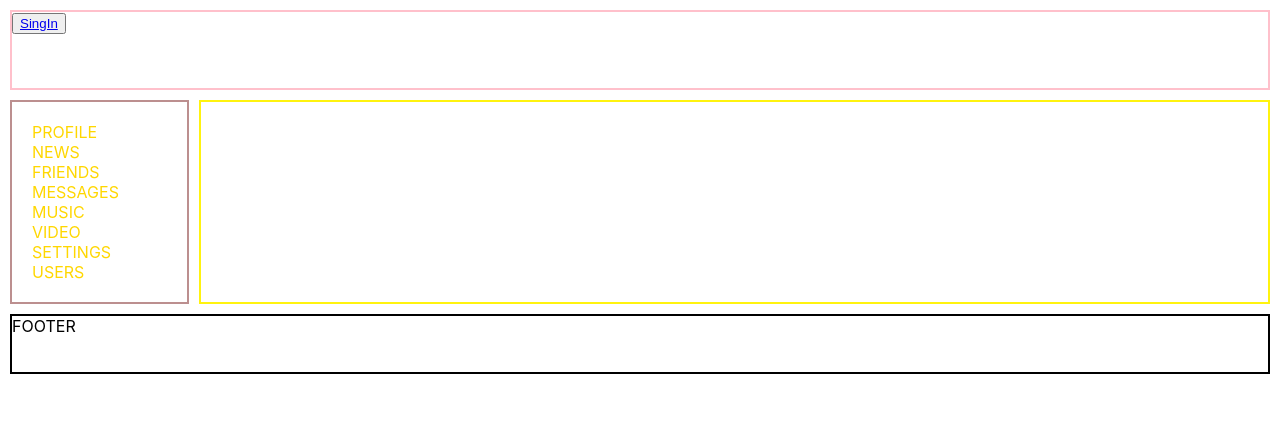
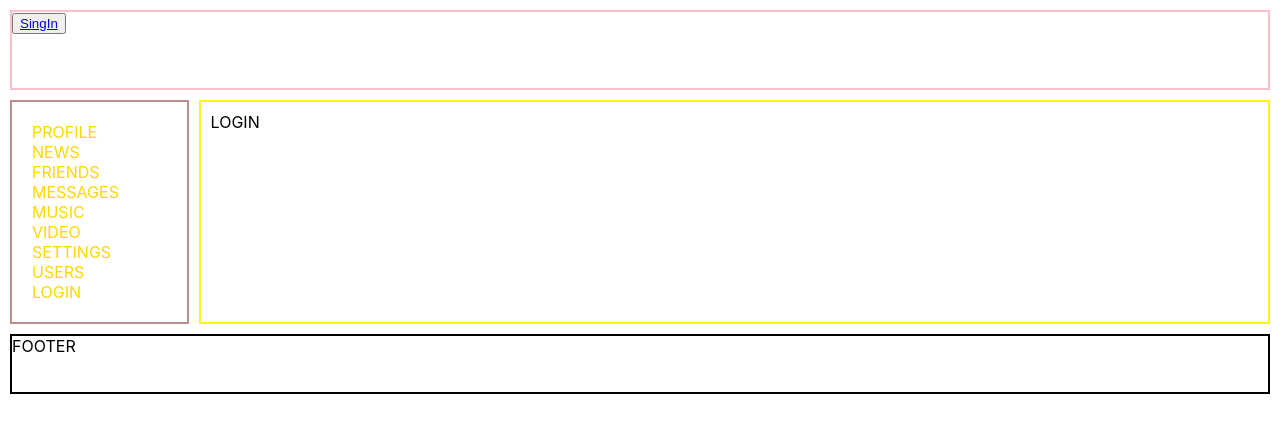
Before and after one commit to hrsk/samurai-way, a React (Create React App) app: page /login in a window 1280 px wide. Shown: the top 432 px of the page. Built offline with nearby package versions, Linux system fonts and the light colour scheme; no server answers.

Commit message:
login empty component, login container component, redirect to login

```diff
--- a/src/components/content/Content.tsx
+++ b/src/components/content/Content.tsx
@@ -1,5 +1,6 @@
 import { Route } from 'react-router-dom';
 import { DialogsContainer } from '../dialogs/DialogContainer';
+import { LoginContainer } from '../login/LoginContainer';
 import { ProfileContainer } from '../profile/ProfileContainer';
 import { UsersContainer } from '../users/UsersContainer';
 import style from "./Content.module.css";
@@ -10,6 +11,7 @@ export const Content = () => {
             <Route exact path={'/profile/:userId?'} component={() => <ProfileContainer />} />
             <Route exact path={'/messages'} component={() => <DialogsContainer />} />
             <Route exact path={'/users'} component={() => <UsersContainer />} />
+            <Route exact path={'/login'} component={() => <LoginContainer />} />
         </div>
     );
 }
--- a/src/components/dialogs/DialogContainer.tsx
+++ b/src/components/dialogs/DialogContainer.tsx
@@ -4,6 +4,7 @@ import { AppStateType } from "../../store/redux-store";
 import { DialogType, MessageType } from "../../types";
 import { changeMessageText, sendMessage } from "../reducers/dialogsReducer";
 import { Dialogs } from "./Dialogs";
+import { Redirect } from "react-router-dom";
 
 export class DialogsConnectComponent extends React.Component<ConnectedPropsType, AppStateType> {
     componentDidMount(): void {
@@ -19,6 +20,7 @@ export class DialogsConnectComponent extends React.Component<ConnectedPropsType,
     }
 
     render(): React.ReactNode {
+        if (!this.props.isAuth) return <Redirect to={'/login'} />
         return <Dialogs {...this.props} />
     }
 }
@@ -26,6 +28,7 @@ type MapStateToPropsType = {
     dialogs: DialogType[]
     messages: MessageType[]
     messageText: string
+    isAuth: boolean
 }
 
 const mapStateToProps = (state: AppStateType): MapStateToPropsType => {
@@ -33,6 +36,7 @@ const mapStateToProps = (state: AppStateType): MapStateToPropsType => {
         dialogs: state.messagesPage.dialogs,
         messages: state.messagesPage.messages,
         messageText: state.messagesPage.messageText,
+        isAuth: state.auth.isAuth
     }
 }
 
--- /dev/null
+++ b/src/components/login/Login.tsx
@@ -0,0 +1,11 @@
+import { ConnectedPropsType } from "./LoginContainer"
+
+interface PropsType extends ConnectedPropsType { }
+
+export const Login = (props: PropsType) => {
+    return (
+        <div>
+            LOGIN
+        </div>
+    )
+}
--- /dev/null
+++ b/src/components/login/LoginContainer.tsx
@@ -0,0 +1,31 @@
+import React from "react";
+import { ConnectedProps, connect } from "react-redux";
+import { AppStateType } from "../../store/redux-store";
+import { Login } from "./Login";
+
+class LoginConnectedComponent extends React.Component<ConnectedPropsType, AppStateType> {
+    componentDidMount(): void {
+
+    }
+
+    render(): React.ReactNode {
+        return <Login {...this.props} />
+    }
+}
+
+type MapStateToPropsType = {
+
+}
+
+const mapStateToProps = (): MapStateToPropsType => {
+    return {
+
+    }
+}
+
+type PropsFromRedux = ConnectedProps<typeof connector>
+export type ConnectedPropsType = MapStateToPropsType & PropsFromRedux
+
+const connector = connect(mapStateToProps, {})
+
+export const LoginContainer = connector(LoginConnectedComponent)
--- a/src/components/profile/ProfileContainer.tsx
+++ b/src/components/profile/ProfileContainer.tsx
@@ -1,6 +1,6 @@
 import React, { ClassAttributes } from "react";
 import { ConnectedProps, connect } from "react-redux";
-import { RouteComponentProps, withRouter } from "react-router-dom";
+import { Redirect, RouteComponentProps, withRouter } from "react-router-dom";
 import { Preloader } from "../../features/Preloader";
 import { AppStateType } from "../../store/redux-store";
 import { PostType, UserProfileType } from "../../types";
@@ -42,6 +42,7 @@ export class ProfileConnectedComponent extends React.Component<ConnectedPropsTyp
     }
 
     render() {
+        if (!this.props.isAuth) return <Redirect to={'/login'} />
         return (
             this.props.isFetching
                 ? <Preloader />
@@ -55,6 +56,7 @@ type MapStateToPropsType = {
     postText: string
     userProfile: UserProfileType
     isFetching: boolean
+    isAuth: boolean
 }
 
 const mapStateToProps = (state: AppStateType): MapStateToPropsType => {
@@ -63,6 +65,7 @@ const mapStateToProps = (state: AppStateType): MapStateToPropsType => {
         postText: state.profilePage.postText,
         userProfile: state.profilePage.user,
         isFetching: state.app.isFetching,
+        isAuth: state.auth.isAuth,
     }
 }
 
--- a/src/components/reducers/navbarReducer.ts
+++ b/src/components/reducers/navbarReducer.ts
@@ -14,6 +14,7 @@ const initialState: InitialStateType = {
         { id: 6, title: 'Video' },
         { id: 7, title: 'Settings' },
         { id: 8, title: 'Users' },
+        { id: 9, title: 'Login' },
     ],
 }
 export const navbarReducer = (state = initialState, action: any): InitialStateType => {
```
